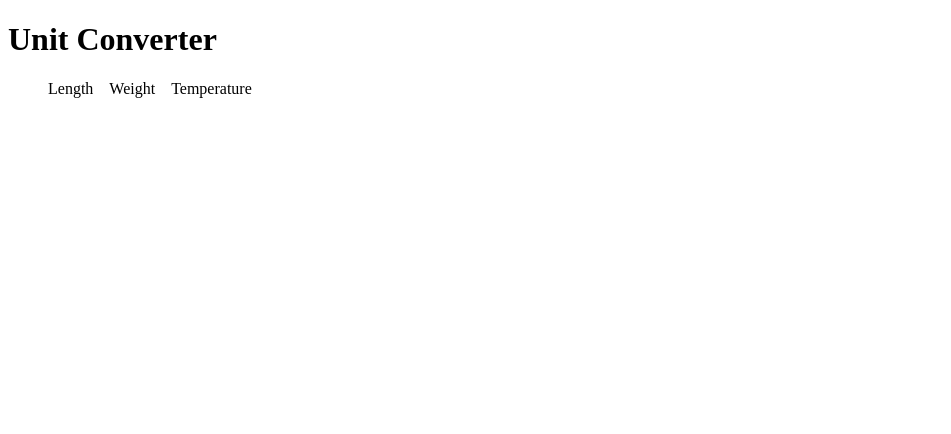
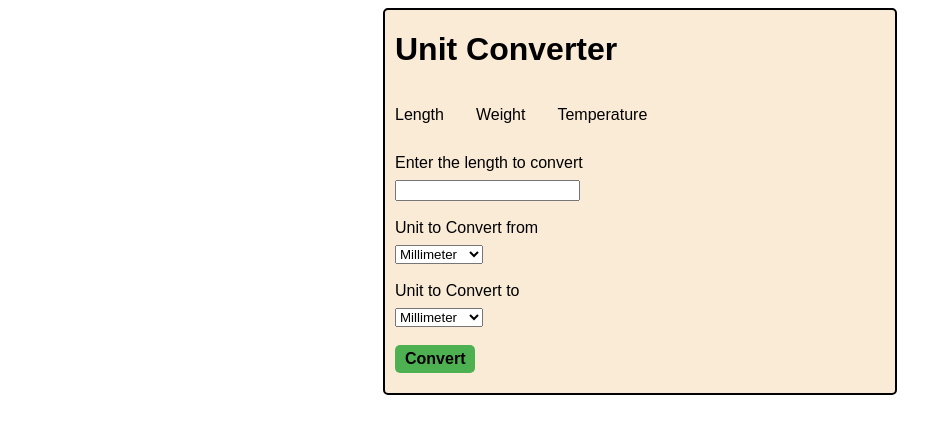
Before and after one commit to AnnKariuki/Unit-Converter, a FastAPI app: page / in a window 1280 px wide. Shown: the top 434 px of the page, without its empty margins (0-951 px from the left). Run offline with FastAPI, Linux system fonts and the light colour scheme.

Commit message:
preliminary html/css

```diff
--- a/src/unit_converter/static/styles.css
+++ b/src/unit_converter/static/styles.css
@@ -0,0 +1,68 @@
+body{
+    font-family: Arial, Helvetica, sans-serif;
+}
+/*
+by default, the width starts from the left edge of the element and extends 500px to the right.
+but when you add margin: 0 auto; The browser calculates the remaining horizontal space and divides it equally between the left and right margins.
+if the parent is 1000px the wrapper begins 250px from the parent's left edge and ends 250px before its right edge.
+*/
+.body-wrapper {
+    display: flex;
+    flex-direction: column;
+    align-items: start;
+    margin: 0 auto;
+    padding-bottom: 20px;
+    width: 500px;
+    padding-left: 10px;
+    background-color: antiquewhite;
+    border:2px solid black;
+    border-radius: 5px;
+}
+
+ul {
+    display: flex;
+    gap: 2rem;
+    list-style-type: none;
+    padding: 0;
+    margin-bottom: 30px;
+}
+
+a:link,
+a:visited {
+    text-decoration: none;
+    color: black;
+}
+
+a:hover {
+    text-decoration: underline;
+    color: darkblue
+}
+
+.container label {
+    display: block;
+    margin-bottom: 8px;
+}
+
+button[type="submit"] {
+    padding: 5px 10px;
+    font-weight: bold;
+    font-size: 1rem;
+    background-color: hsl(122, 39%, 50%);
+    border: none;
+    border-radius: 5px;
+    cursor: pointer
+}
+
+/*
+button: element selector
+[type="submit"]: attribute selector
+:hover: pseudo-class
+*/
+button[type="submit"]:hover {
+    background-color: hsl(122, 39%, 40%);
+}
+
+form {
+    margin: 0;
+    padding-bottom: 0;
+}
--- a/src/unit_converter/templates/length.html
+++ b/src/unit_converter/templates/length.html
@@ -3,16 +3,68 @@
 <head>
     <meta charset="UTF-8">
     <meta name="viewport" content="width=device-width, initial-scale=1.0">
+    <link rel="stylesheet" href="{{ url_for('static', path='styles.css')}}">
     <title>Length</title>
 </head>
 <body>
-    <h1>Unit Converter</h1>
-    <nav>
-        <ul style = "display:flex; gap: 1rem;list-style-type: none;">
-            <li>Length</li>
-            <li>Weight</li>
-            <li>Temperature</li>
-        </ul>
-    </nav>
+    <div class="body-wrapper">
+        <h1>Unit Converter</h1>
+        <nav>
+            <ul>
+                <li><a href="#">Length</a></li>
+                <li><a href="#">Weight</a></li>
+                <li><a href="#">Temperature</a></li>
+            </ul>
+        </nav>
+        <!--DO NOT USE GET since it appends info to your url as query/search params especially when submitting secure info like passwords-->
+        <form action="" method="POST">
+            <div class="container">
+                <!--for connects a label to an input element. This tells the browser that the label belongs to that input.One benefit is that clicking the label automatically focuses the
+                    corresponding input field. -->
+                <label for="length">Enter the length to convert</label>
+                <!--The name attribute identifies the input's value when the browser submits the form to the server.Suppose the user enters 100 and your input name is fname. When the form is
+                    submitted, the browser sends form data containing: fname=100. step any - abritrary decimal precision-->
+                <input type="number" id="length" name="length" step="any" required>
+            </div>
+
+            <br>
+
+            <div class="container">
+                <label for="from_unit">Unit to Convert from</label>
+                    <select name="from_unit" id="from_unit">
+                        <option value="millimeter">Millimeter</option>
+                        <option value="centimeter">Centimeter</option>
+                        <option value="meter">Meter</option>
+                        <option value="kilometer">Kilometer</option>
+                        <option value="inch">Inch</option>
+                        <option value="foot">Foot</option>
+                        <option value="yard">Yard</option>
+                        <option value="mile">Mile</option>
+                    </select>
+            </div>
+
+            <br>
+
+            <div class="container">
+                <label for="to_unit">Unit to Convert to</label>
+                <select name="to_unit" id="to_unit">
+                        <option value="millimeter">Millimeter</option>
+                        <option value="centimeter">Centimeter</option>
+                        <option value="meter">Meter</option>
+                        <option value="kilometer">Kilometer</option>
+                        <option value="inch">Inch</option>
+                        <option value="foot">Foot</option>
+                        <option value="yard">Yard</option>
+                        <option value="mile">Mile</option>
+                </select>
+            </div>
+
+            <br>
+
+            <div>
+                <button type="submit">Convert</button>
+            </div>
+        </form>
+    </div>
 </body>
 </html>
```
